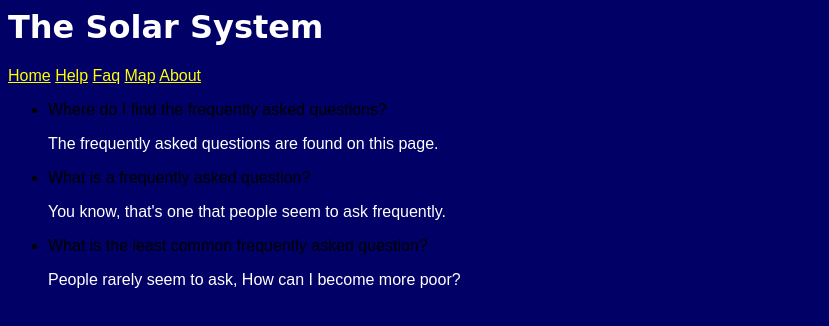
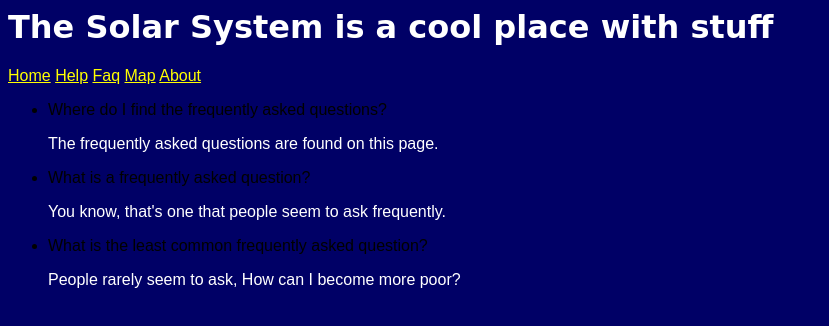
Before and after one commit to walquis/git-basics-sample-project-repo, a plain HTML site: page faq.html in a window 1280 px wide. Shown: the whole page, without its empty margins (0-829 px from the left). Drawn offline with Linux system fonts and the light colour scheme; a web font is replaced by a local one.

Commit message:
I changed some stuff

```diff
--- a/faq.html
+++ b/faq.html
@@ -5,7 +5,7 @@
     <link href="https://fonts.googleapis.com/css2?family=Caesar+Dressing&display=swap" rel="stylesheet">
   </head>
   <body>
-    <h1>The Solar System</h1>
+    <h1>The Solar System is a cool place with stuff </h1>
     <div>
       <a href="./index.html">Home</a>
       <a href="./help.html">Help</a>
```
